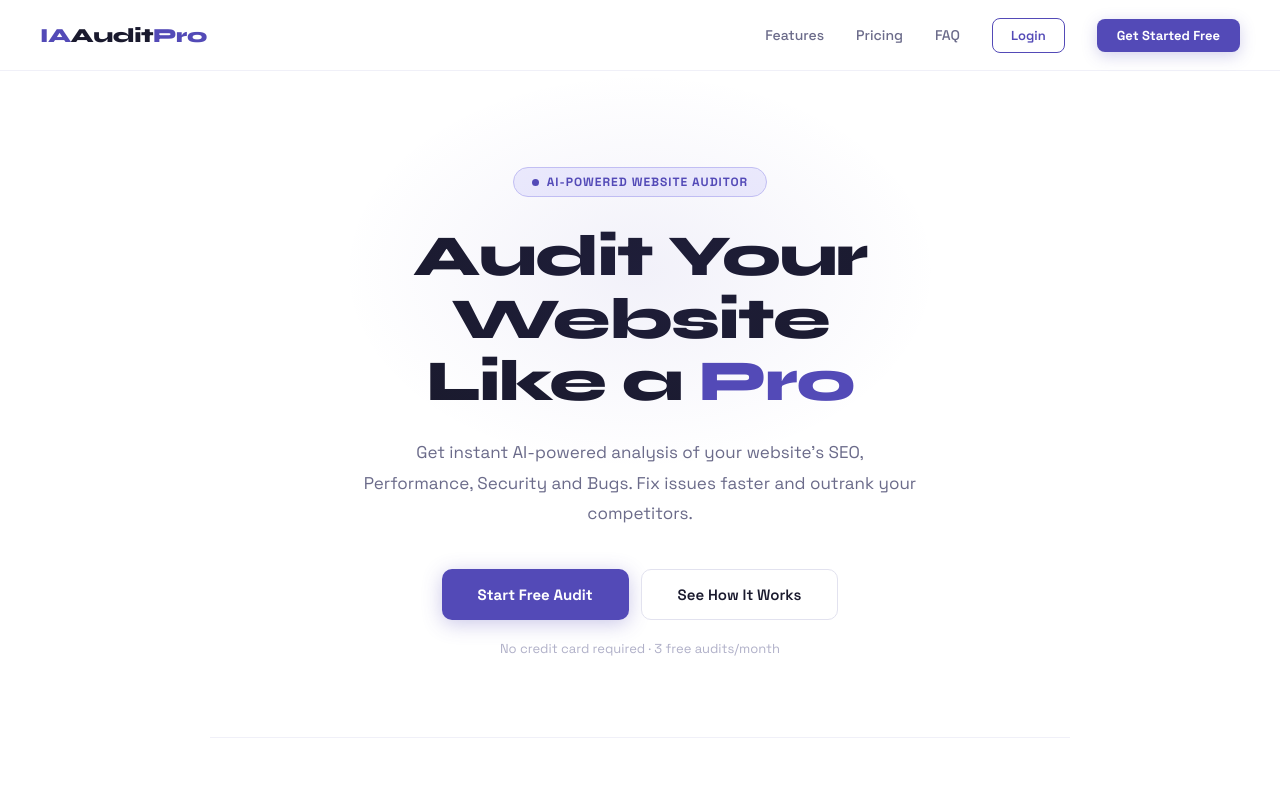
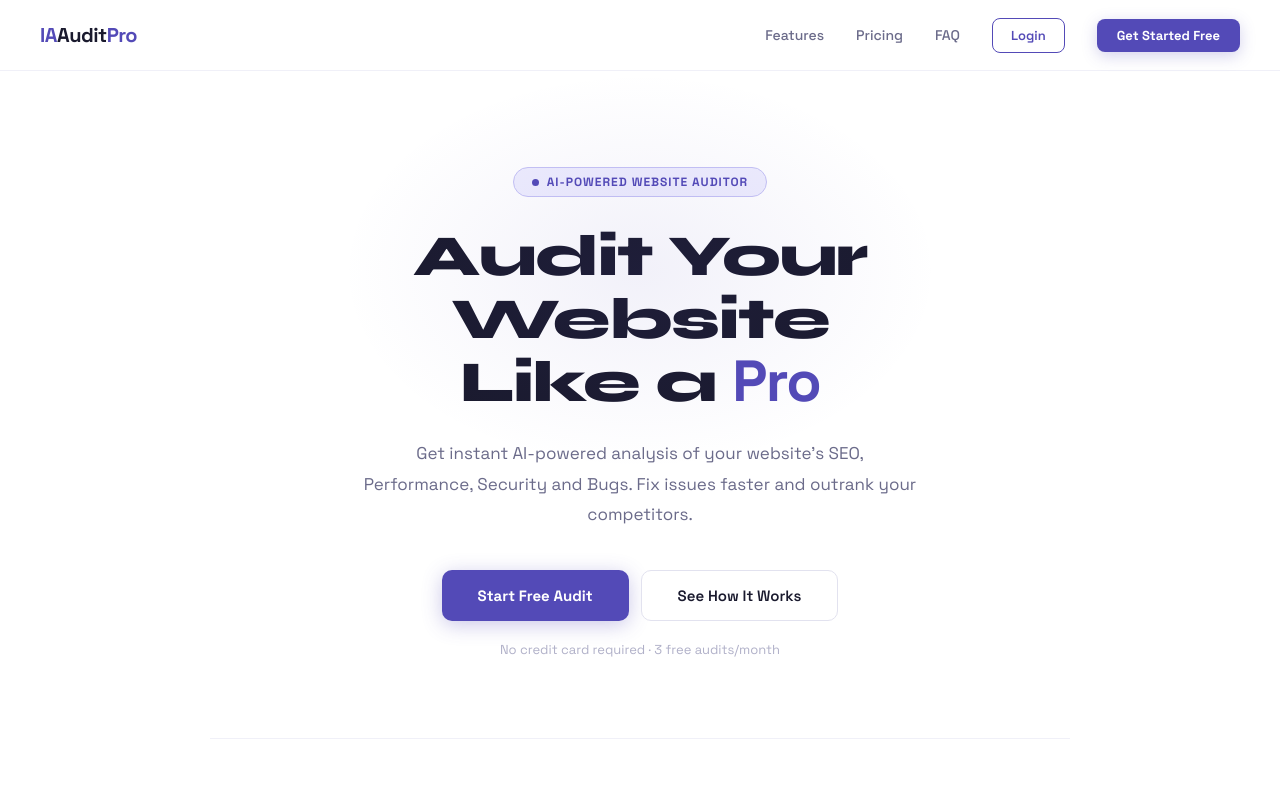
Before and after one commit to iqraaslam1022-creator/ia-audit-pros, a React (Vite) app in the folder frontend/: page / in a window 1280 px wide. Shown: the top 788 px of the page. Built offline with nearby package versions, Linux system fonts and the light colour scheme.

Commit message:
Update App.css

```diff
--- a/frontend/src/App.css
+++ b/frontend/src/App.css
@@ -6,6 +6,13 @@
 /* ═══════════════════════════════════════════
    NAVBAR
 ═══════════════════════════════════════════ */
+* {
+  font-family: 'Space Grotesk', -apple-system, sans-serif !important;
+}
+
+h1, h2, h3, .page-title, .navbar-logo, .score-num, .landing-logo {
+  font-family: 'Syne', sans-serif !important;
+}
 .navbar {
   background: #FFFFFF;
   padding: 0 2rem;
```
